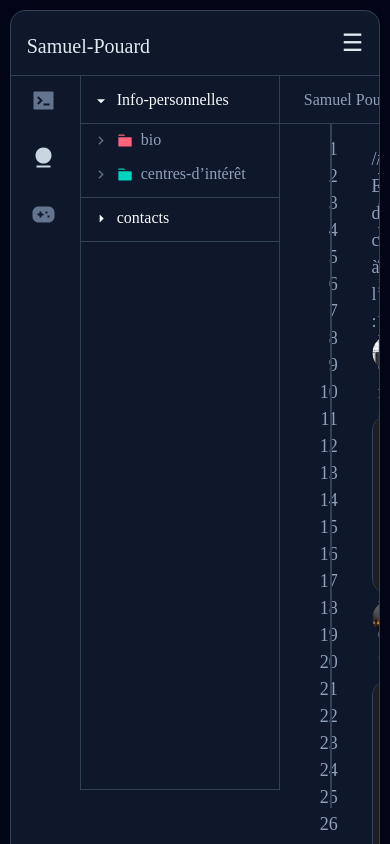
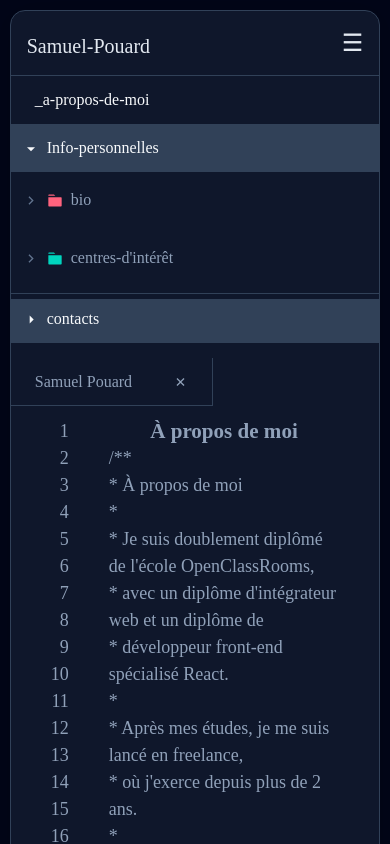
Before and after one commit to samuel73000/Portfolio-v4, a Next.js app: page /about-me in a window 390 px wide. Shown: the top 844 px of the page. Built offline with nearby package versions, Linux system fonts and the light colour scheme.

Commit message:
portfolio-v4

```diff
--- a/src/app/about-me/page.js
+++ b/src/app/about-me/page.js
@@ -111,9 +111,22 @@ export default function About() {
       <Header />
       <main className='main-about'>
         <div className='container-logo'>
-          <img src='/about-menu-icons-1.svg' alt='icons' />
-          <img src='/about-menu-icons-2.svg' alt='icons' />
-          <img src='/about-menu-icons-3.svg' alt='icons' />
+          <img
+            src='/about-menu-icons-1.svg'
+            alt='icons'
+            className='about-menu-icon'
+          />
+          <img
+            src='/about-menu-icons-2.svg'
+            alt='icons'
+            className='about-menu-icon'
+          />
+          <img
+            src='/about-menu-icons-3.svg'
+            alt='icons'
+            className='about-menu-icon'
+          />
+          <p className='apropos-mobile-text'>_a-propos-de-moi</p>
         </div>
         <section className='section-about-1'>
           <div className='container-persoInfo-about-1'>
@@ -178,7 +191,8 @@ export default function About() {
                     transition: "transform 0.2s",
                   }}
                 />
-                <img src='/icon-interests-about.svg' alt='icons' />centres-d’intérêt
+                <img src='/icon-interests-about.svg' alt='icons' />
+                centres-d'intérêt
               </p>
               {openInterests && (
                 <div className='content-section-about'>
@@ -193,6 +207,7 @@ export default function About() {
                 </div>
               )}
             </div>
+
             <p
               className={`contacts-persoInfo-about-1`}
               onClick={() => setOpenContacts((o) => !o)}>
@@ -271,7 +286,9 @@ export default function About() {
             </div>
 
             <div className='container-content-about-3'>
-              <h2 className='titre-about-3'>// Extrait de code à l’honneur :</h2>
+              <h2 className='titre-about-3'>
+                // Extrait de code à l'honneur :
+              </h2>
 
               <div>
                 <div className='container-main-content-code-about-3'>
--- a/src/styles/about-me.css
+++ b/src/styles/about-me.css
@@ -17,6 +17,42 @@
   flex-wrap: wrap;
 }
 
+.container-logo img {
+  display: block; /* Visible by default (desktop) */
+  width: 32px;
+  height: 32px;
+}
+
+.apropos-mobile-text {
+  display: none; /* Hidden by default (desktop) */
+}
+
+@media (max-width: 1024px) {
+  .main-about {
+    flex-direction: column;
+  }
+  .container-logo {
+    width: 100%;
+    height: auto;
+    padding: 12px 24px;
+    flex-direction: row;
+    justify-content: flex-start;
+    gap: 16px;
+  }
+  .container-logo img {
+    display: none; /* Hide images on mobile */
+  }
+  .apropos-mobile-text {
+    display: block;
+    color: var(--primitive-slate-50, #f8fafc);
+    font-family: var(--font-family-text, "Fira Code");
+    font-size: var(--font-size-body-md, 16px);
+    font-style: normal;
+    font-weight: 450;
+    line-height: var(--line-height-body-md, 24px);
+  }
+}
+
 .container-persoInfo-about-1 {
   display: flex;
   padding: var(--4, 12px);
@@ -30,6 +66,43 @@
   height: 84.55vh;
   position: relative;
 }
+
+@media (max-width: 1024px) {
+  .container-persoInfo-about-1 {
+    width: 100%;
+    height: auto;
+    border: none;
+    padding: 0;
+  }
+  .titre-persoInfo-about-1,
+  .contacts-persoInfo-about-1 {
+    padding: 12px;
+    border-bottom: 1px solid #314158;
+    width: calc(100% - 24px);
+    margin: 0 12px;
+    background: var(--primitive-slate-700, #314158);
+  }
+  .titre-persoInfo-about-1::after,
+  .container-menu-persoInfo-about-1::after,
+  .contacts-persoInfo-about-1::after {
+    content: none;
+  }
+  .container-menu-persoInfo-about-1 {
+    width: 100%;
+    padding: 0;
+  }
+  .container-menu-persoInfo-about-1 p {
+    padding: 12px;
+  }
+  .content-section-about {
+    margin-left: 0;
+  }
+  .container-persoInfo-mail-about-1 {
+    padding: 12px;
+    width: calc(100% - 24px);
+  }
+}
+
 .content-section-about {
   margin-left: 13.5%;
 }
@@ -39,7 +112,7 @@
   font-size: var(--font-size-body-md, 16px);
   font-style: normal;
   font-weight: 450;
-  line-height: var(--line-height-body-md, 24px); /* 150% */
+  line-height: var(--line-height-body-md, 24px);
   border-bottom: none;
   width: 100%;
   box-sizing: border-box;
@@ -49,6 +122,8 @@
   align-items: center;
   gap: 8px;
   cursor: pointer;
+  margin: 0;
+  border-bottom: 0px;
 }
 
 .titre-persoInfo-about-1::after {
@@ -78,6 +153,7 @@
   display: flex;
   flex-direction: column;
   gap: 10px;
+  border: none;
 }
 .container-menu-persoInfo-about-1::after {
   content: "";
@@ -96,8 +172,7 @@
   font-size: var(--font-size-body-md, 16px);
   font-style: normal;
   font-weight: 450;
-  line-height: var(--line-height-body-md, 24px); /* 150% */
-
+  line-height: var(--line-height-body-md, 24px);
   border-bottom: none;
   width: 100%;
   box-sizing: border-box;
@@ -108,6 +183,8 @@
   align-items: center;
   gap: 8px;
   cursor: pointer;
+  margin: 0;
+  margin-top: 5px;
 }
 .contacts-persoInfo-about-1::after {
   content: "";
@@ -149,6 +226,32 @@
   flex: 1;
   min-width: 0; /* Permet à la section de se rétrécir en dessous de sa largeur de contenu */
 }
+
+@media (max-width: 1024px) {
+  .section-about-2 {
+    width: 100%;
+    padding: 0;
+  }
+  .container-header-all-about-2 {
+    flex-direction: column;
+  }
+  .container-header-about-2 {
+    width: 100%;
+    max-width: 100%;
+    min-width: 100%;
+    border-right: none;
+    border-left: none;
+    padding: 12px 24px;
+  }
+  .container-header-2-about-2 {
+    display: none;
+  }
+  .container-content-about-2 {
+    flex-direction: row;
+    padding: 12px 24px;
+  }
+}
+
 .container-header-all-about-2 {
   display: flex;
 }
@@ -238,6 +341,34 @@
 .section-about-3 {
   flex: 1;
   min-width: 0; /* Permet à la section de se rétrécir en dessous de sa largeur de contenu */
+}
+
+@media (max-width: 1024px) {
+  .section-about-3 {
+    width: 100%;
+    padding: 0;
+  }
+  .container-header-about-3 {
+    display: none;
+  }
+  .container-content-all-about-3 {
+    flex-direction: column;
+  }
+  .container-content-left-about-3,
+  .container-content-right-about-3 {
+    display: none;
+  }
+  .container-content-about-3 {
+    width: 100%;
+    padding: 12px 24px;
+  }
+  .container-main-content-code-about-3 {
+    margin-top: 20px;
+  }
+  .container-code-texte-details-content-about-3 {
+    width: auto;
+    gap: 10px;
+  }
 }
 
 .container-header-about-3 {
@@ -374,3 +505,8 @@
   border: 1px solid var(--theme-theme-stroke, #314158);
   background: var(--theme-theme-backdrop, #020618);
 }
+
+/*!!!!!!!!!!!!!!!!!!!!!!!!!!! responsive!!!!!!!!!!!!!!!!!! */
+
+@media (max-width: 1024px) {
+}
```
